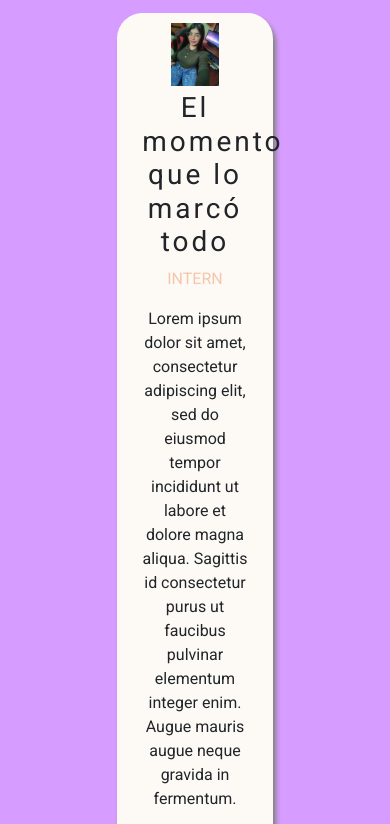
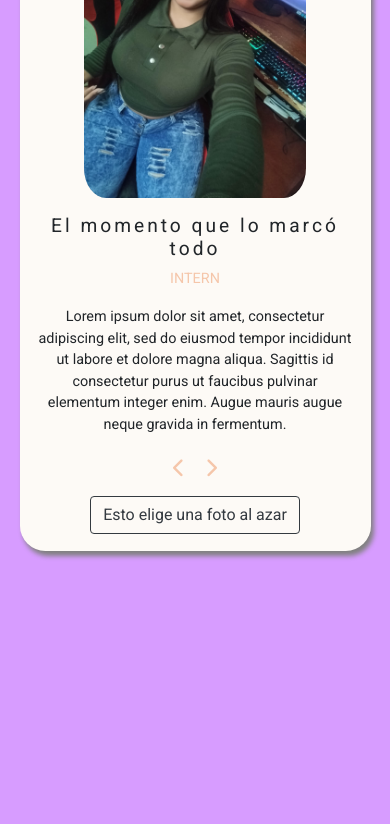
Before and after one commit to ElPokaReal/ElPokaReal.github.io, a plain HTML site: page index.html in a window 390 px wide. Shown: the part 208-1032 px from the top of the page. After the commit the page ends 844 px from the top, so only its background shows below. Drawn offline with nearby package versions, Linux system fonts and the light colour scheme.

Commit message:
modified:   index.html

```diff
--- a/index.html
+++ b/index.html
@@ -99,6 +99,46 @@ h4 {
 .next-btn:hover {
   color: #faf1e6;
 }
+
+    @media (max-width: 768px) {
+      #main {
+        margin: 5% 5%;
+      }
+
+      .review {
+        padding: 0.5vh 2vh 2vh 2vh;
+      }
+
+      .img-container {
+        width: 70%;
+        height: auto;
+      }
+
+      .profile {
+        width: 100%;
+      }
+
+      .button-container {
+        padding-bottom: 3%;
+      }
+
+      .prev-btn,
+      .next-btn {
+        font-size: 1.2rem;
+      }
+
+      h1 {
+        font-size: 1.5rem;
+      }
+
+      h3 {
+        font-size: 1.2rem;
+      }
+
+      p {
+        font-size: 0.9rem;
+      }
+    }
 
 
     </style>
```
